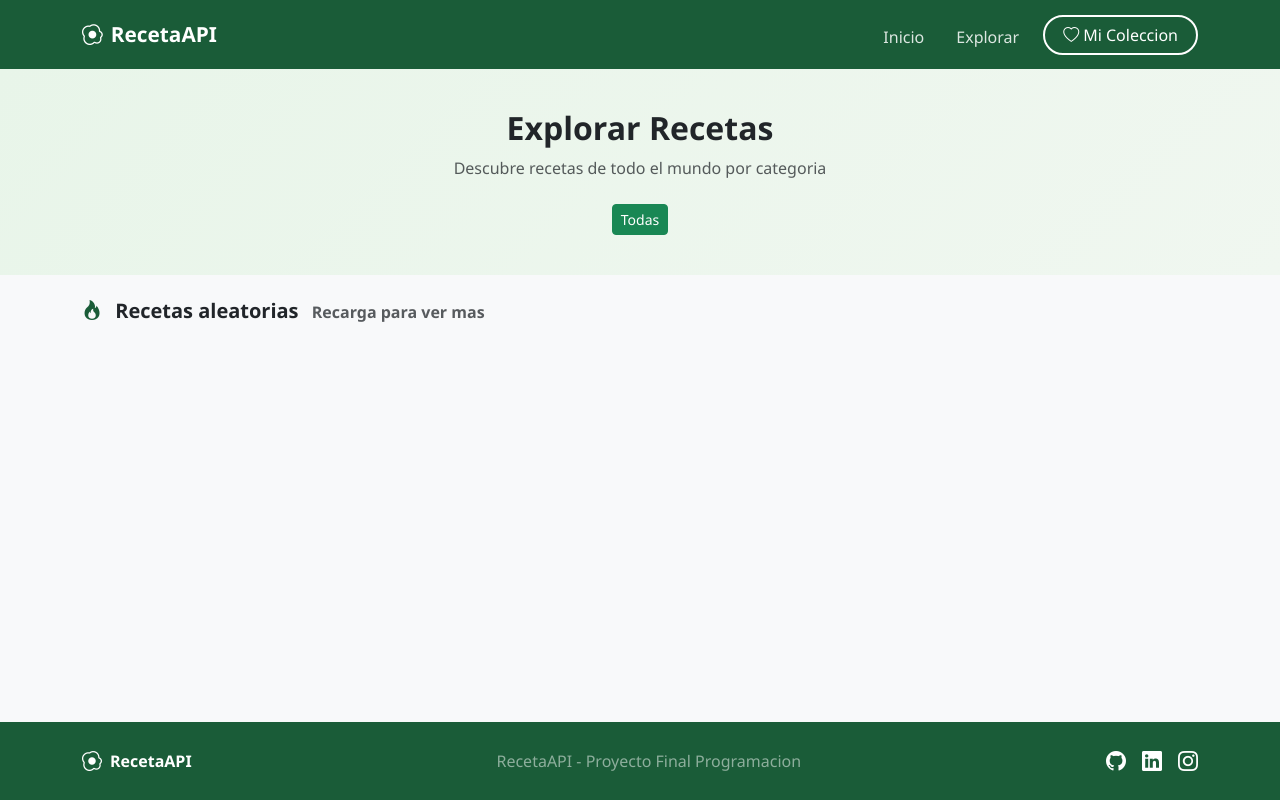
After one commit to johanqu/Proyecto_Recetas, a FastAPI app: template app/templates/explorar.html in a window 1280 px wide. The commit adds this page. Run offline with FastAPI, Linux system fonts and the light colour scheme; the template is opened without the code that fills it, so the values that code supplies are empty.

Commit message:
feat: agrego pagina explorar, detaller explorar y arreglo footer

```diff
--- a/app/templates/base.html
+++ b/app/templates/base.html
@@ -16,6 +16,9 @@
       body {
         background-color: #f8f9fa;
         font-family: "Segoe UI", sans-serif;
+        min-height: 100vh;
+        display: flex;
+        flex-direction: column;
       }
       .navbar {
         background-color: #1a5c38;
@@ -53,6 +56,10 @@
       footer {
         background-color: #1a5c38;
         color: white;
+        margin-top: auto;
+      }
+      .contenido {
+        flex: 1;
       }
     </style>
   </head>
@@ -77,7 +84,7 @@
               <a class="nav-link" href="/">Inicio</a>
             </li>
             <li class="nav-item">
-              <a class="nav-link" href="/recetas">Recetas</a>
+              <a class="nav-link" href="/explorar">Explorar</a>
             </li>
             <li class="nav-item">
               <a class="btn btn-coleccion" href="/recetas">
@@ -89,9 +96,9 @@
       </div>
     </nav>
 
-    {% block content %}{% endblock %}
+    <div class="contenido">{% block content %}{% endblock %}</div>
 
-    <footer class="py-4 mt-5">
+    <footer class="py-4">
       <div class="container d-flex justify-content-between align-items-center">
         <div class="d-flex align-items-center gap-2">
           <i class="bi bi-egg-fried fs-5"></i>
--- /dev/null
+++ b/app/templates/explorar.html
@@ -0,0 +1,91 @@
+{% extends "base.html" %} {% block title %}Explorar Recetas - RecetaAPI{%
+endblock %} {% block content %}
+
+<div
+  style="
+    background: linear-gradient(135deg, #e8f5e9 0%, #f0f7f0 100%);
+    padding: 40px 0;
+  "
+>
+  <div class="container text-center">
+    <h2 class="fw-bold mb-2">Explorar Recetas</h2>
+    <p class="text-muted mb-4">
+      Descubre recetas de todo el mundo por categoria
+    </p>
+
+    <!-- Filtro por categorias -->
+    <div class="d-flex flex-wrap justify-content-center gap-2">
+      <a
+        href="/explorar"
+        class="btn btn-sm {% if not categoria_actual %}btn-success{% else %}btn-outline-success{% endif %}"
+      >
+        Todas
+      </a>
+      {% for cat in categorias %}
+      <a
+        href="/explorar?categoria={{ cat.strCategory }}"
+        class="btn btn-sm {% if categoria_actual == cat.strCategory %}btn-success{% else %}btn-outline-success{% endif %}"
+      >
+        {{ cat.strCategory }}
+      </a>
+      {% endfor %}
+    </div>
+  </div>
+</div>
+
+<div class="container mt-4">
+  {% if categoria_actual %}
+  <h5 class="fw-bold mb-3">
+    <i class="bi bi-filter me-2" style="color: #1a5c38"></i>
+    Categoria: {{ categoria_actual }}
+    <small class="text-muted fs-6 ms-2">({{ recetas|length }} recetas)</small>
+  </h5>
+  {% else %}
+  <h5 class="fw-bold mb-3">
+    <i class="bi bi-fire me-2" style="color: #1a5c38"></i>
+    Recetas aleatorias
+    <small class="text-muted fs-6 ms-2">Recarga para ver mas</small>
+  </h5>
+  {% endif %}
+
+  <div class="row g-3">
+    {% for r in recetas %}
+    <div class="col-md-3 col-sm-6">
+      <div class="card border-0 shadow-sm h-100">
+        <img
+          src="{{ r.strMealThumb }}"
+          class="card-img-top"
+          alt="{{ r.strMeal }}"
+          style="height: 180px; object-fit: cover"
+        />
+        <div class="card-body pb-2">
+          <h6 class="fw-bold mb-1">{{ r.strMeal }}</h6>
+          <small class="text-muted">{{ r.strCategory }}</small>
+        </div>
+        <div
+          class="card-footer border-0 bg-white d-flex justify-content-between align-items-center pt-0"
+        >
+          <a
+            href="/explorar/{{ r.idMeal }}"
+            class="btn btn-sm btn-outline-success"
+          >
+            <i class="bi bi-eye me-1"></i>Ver
+          </a>
+          <form action="/guardar" method="post">
+            <input type="hidden" name="nombre" value="{{ r.strMeal }}" />
+            <button
+              type="submit"
+              class="btn btn-sm text-white"
+              style="background-color: #1a5c38"
+            >
+              <i class="bi bi-heart me-1"></i>Guardar
+            </button>
+          </form>
+        </div>
+      </div>
+    </div>
+    {% endfor %}
+  </div>
+</div>
+
+{% endblock %}
--- a/app/templates/index.html
+++ b/app/templates/index.html
@@ -151,7 +151,7 @@ block content %}
       </h5>
       <small class="text-muted">Algunas recetas que puedes encontrar</small>
     </div>
-    <a href="/recetas" class="text-decoration-none" style="color: #1a5c38">
+    <a href="/explorar" class="text-decoration-none" style="color: #1a5c38">
       Ver todas las recetas <i class="bi bi-arrow-right"></i>
     </a>
   </div>
```
Also changed, not shown: app/controllers/vistas_controller.py (+56 -2 lines), app/templates/detalle_explorar.html (added, +62 -0 lines).
